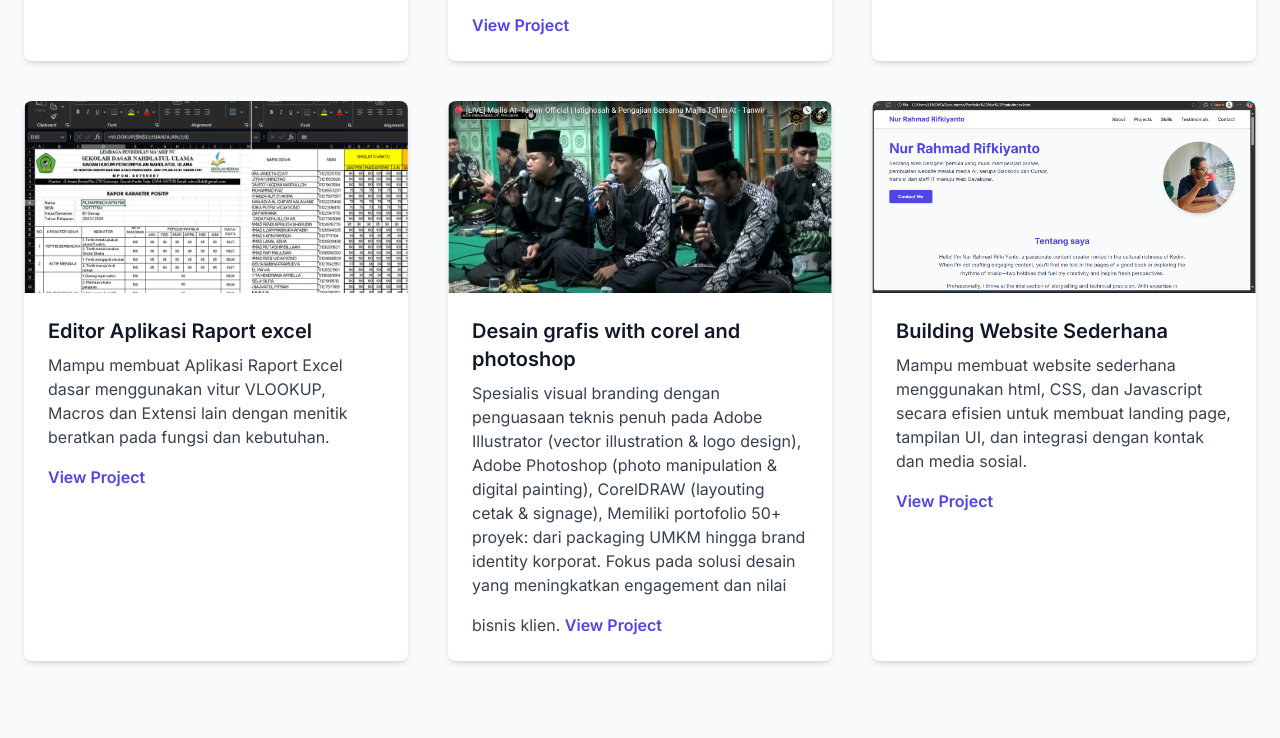
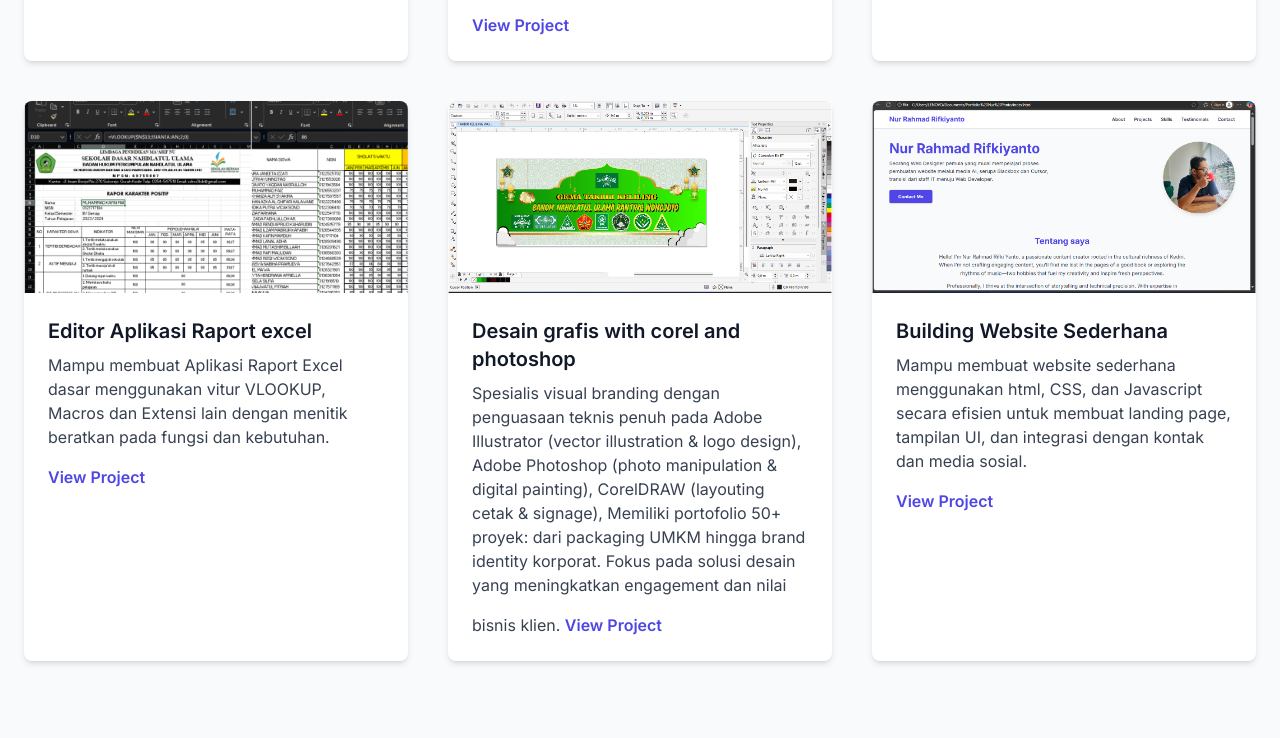
Before and after one commit to NurRahmad/NurRahmadWeb, a plain HTML site: page index.html in a window 1280 px wide. Shown: the part 1481-2219 px from the top of the page. Drawn offline with nearby package versions, Linux system fonts and the light colour scheme.

Commit message:
Update index.html

```diff
--- a/index.html
+++ b/index.html
@@ -157,7 +157,7 @@
       </div>
      </article>
      <article class="bg-white rounded-lg shadow-md overflow-hidden hover:shadow-xl transition-shadow">
-      <img alt="Weather app showing current conditions and forecast charts" class="w-full h-48 object-cover" height="400" loading="lazy" src="img/Screenshot 2025-06-24 075159.png" width="600"/>
+      <img alt="Weather app showing current conditions and forecast charts" class="w-full h-48 object-cover" height="400" loading="lazy" src="img/cor.png" width="600"/>
       <div class="p-6">
        <h3 class="text-xl font-semibold text-gray-900">
         Desain grafis with corel and photoshop
```
